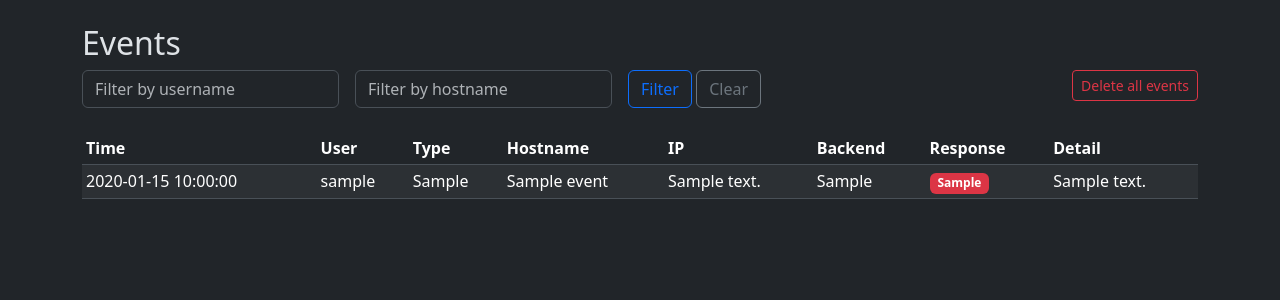
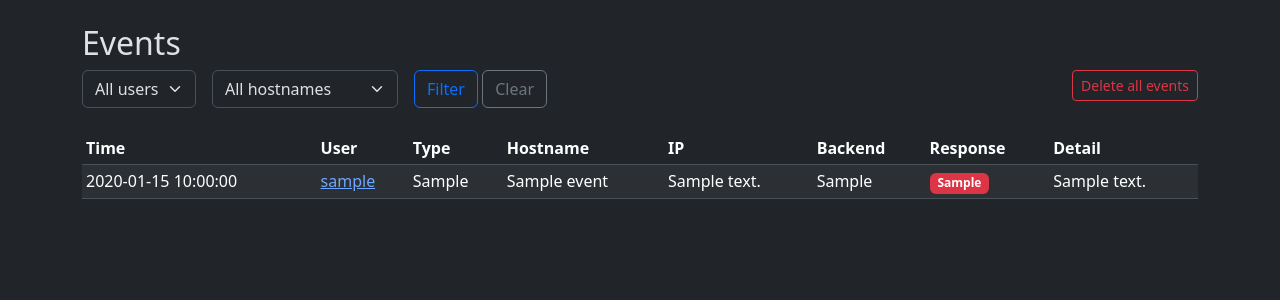
Before and after one commit to brendanbank/dyndns-route53, a Flask app: page /admin/events in a window 1280 px wide. Shown: the part 56-356 px from the top of the page. Run offline with Flask 3, Linux system fonts and the light colour scheme; a user stored in the database is signed in; tables that the repository leaves empty hold one stand-in row (values such as "Sample post"); parts of the project's set-up code (start-up, migrations or seed data) failed here and were passed over; some libraries are stand-ins or nearby versions.

Commit message:
Add per-user web login toggle and improve admin UI navigation
Add a web_login column to the User model so API-only users can be
blocked from the web UI while retaining DynDNS API access. New users
default to web login disabled; the admin bootstrap sets it to true.
Includes migration for existing databases that enables web login for
admin users.

Improve cross-linking throughout the admin UI: hostnames link to their
domain, domains list hostname owners with links to user pages, and
event tables on both dashboard and events pages link usernames and
hostnames to their respective admin pages. Convert event filters from
text inputs to dropdown selects.

```diff
--- a/dyndns.py
+++ b/dyndns.py
@@ -74,6 +74,16 @@ def create_app(config_class=None):
         except Exception:
             db.session.rollback()
 
+        # One-time migration: add web_login column to users table
+        try:
+            db.session.execute(db.text('ALTER TABLE users ADD COLUMN web_login BOOLEAN NOT NULL DEFAULT 0'))
+            db.session.commit()
+            # Enable web login for existing admin users
+            db.session.execute(db.text("UPDATE users SET web_login = 1 WHERE role = 'admin'"))
+            db.session.commit()
+        except Exception:
+            db.session.rollback()
+
         # One-time migration: populate hostname_backends for existing hostnames
         # This ensures all existing hostnames have all their domain backends enabled
         try:
@@ -110,6 +120,7 @@ def create_app(config_class=None):
                     password_hash=password_hash,
                     role='admin',
                     is_active=True,
+                    web_login=True,
                 )
                 admin_totp = os.environ.get('ADMIN_TOTP_SECRET')
                 if admin_totp:
--- a/forms.py
+++ b/forms.py
@@ -15,6 +15,7 @@ class UserForm(FlaskForm):
     password = PasswordField('Password', validators=[Optional(), Length(min=8)])
     role = SelectField('Role', choices=[('user', 'User'), ('admin', 'Admin')])
     is_active = BooleanField('Active', default=True)
+    web_login = BooleanField('Web Login', default=False)
     submit = SubmitField('Save')
 
     def __init__(self, original_username=None, *args, **kwargs):
--- a/models.py
+++ b/models.py
@@ -30,6 +30,7 @@ class User(UserMixin, db.Model):
     password_hash = db.Column(db.String(128), nullable=False)
     role = db.Column(db.String(10), nullable=False, default='user')
     is_active = db.Column(db.Boolean, nullable=False, default=True)
+    web_login = db.Column(db.Boolean, nullable=False, default=False)
     created_at = db.Column(db.DateTime, default=lambda: datetime.now(timezone.utc))
     updated_at = db.Column(db.DateTime, default=lambda: datetime.now(timezone.utc),
                            onupdate=lambda: datetime.now(timezone.utc))
--- a/templates/domains/edit.html
+++ b/templates/domains/edit.html
@@ -69,8 +69,8 @@
 <ul class="list-group mb-3">
     {% for hn in domain.hostnames %}
     <li class="list-group-item d-flex justify-content-between">
-        {{ hn.name }}
-        <span class="text-muted">{{ hn.user.username }}</span>
+        <a href="{{ url_for('web.user_hostnames', user_id=hn.user_id) }}">{{ hn.name }}</a>
+        <a href="{{ url_for('web.user_edit', user_id=hn.user_id) }}" class="text-muted">{{ hn.user.username }}</a>
     </li>
     {% endfor %}
 </ul>
--- a/templates/events/list.html
+++ b/templates/events/list.html
@@ -6,11 +6,21 @@
 <form method="GET" class="row g-3 mb-4">
     {% if current_user.is_admin %}
     <div class="col-auto">
-        <input type="text" class="form-control" name="username" value="{{ username_filter }}" placeholder="Filter by username">
+        <select class="form-select" name="username">
+            <option value="">All users</option>
+            {% for u in all_users %}
+            <option value="{{ u.username }}" {{ 'selected' if u.username == username_filter else '' }}>{{ u.username }}</option>
+            {% endfor %}
+        </select>
     </div>
     {% endif %}
     <div class="col-auto">
-        <input type="text" class="form-control" name="hostname" value="{{ hostname_filter }}" placeholder="Filter by hostname">
+        <select class="form-select" name="hostname">
+            <option value="">All hostnames</option>
+            {% for hn in all_hostnames %}
+            <option value="{{ hn.name }}" {{ 'selected' if hn.name == hostname_filter else '' }}>{{ hn.name }}</option>
+            {% endfor %}
+        </select>
     </div>
     <div class="col-auto">
         <button type="submit" class="btn btn-outline-primary">Filter</button>
@@ -48,9 +58,23 @@
             {% for event in events.items %}
             <tr>
                 <td>{{ event.created_at.strftime('%Y-%m-%d %H:%M:%S') if event.created_at else '' }}</td>
-                {% if current_user.is_admin %}<td>{{ event.username }}</td>{% endif %}
+                {% if current_user.is_admin %}
+                <td>
+                    {% if event.user_id in user_map %}
+                    <a href="{{ url_for('web.user_edit', user_id=event.user_id) }}">{{ event.username }}</a>
+                    {% else %}
+                    {{ event.username }}
+                    {% endif %}
+                </td>
+                {% endif %}
                 <td>{{ event.event_type }}</td>
-                <td>{{ event.hostname or '' }}</td>
+                <td>
+                    {% if event.hostname and event.hostname in hostname_map %}
+                    <a href="{{ url_for('web.user_hostnames', user_id=hostname_map[event.hostname].user_id) }}">{{ event.hostname }}</a>
+                    {% else %}
+                    {{ event.hostname or '' }}
+                    {% endif %}
+                </td>
                 <td>{{ event.ip_address or '' }}</td>
                 <td>{{ event.backend_type or '' }}</td>
                 <td>
--- a/templates/hostnames/list.html
+++ b/templates/hostnames/list.html
@@ -19,7 +19,7 @@
             {% for hn in hostnames %}
             <tr>
                 <td>{{ hn.name }}</td>
-                <td>{{ hn.domain.name }}</td>
+                <td><a href="{{ url_for('web.domain_edit', domain_id=hn.domain.id) }}">{{ hn.domain.name }}</a></td>
                 <td>
                     {% if hn.backends %}
                         {% for b in hn.backends %}
--- a/templates/users/edit.html
+++ b/templates/users/edit.html
@@ -30,6 +30,10 @@
             <div class="mb-3 form-check">
                 {{ form.is_active(class="form-check-input") }}
                 {{ form.is_active.label(class="form-check-label") }}
+            </div>
+            <div class="mb-3 form-check">
+                {{ form.web_login(class="form-check-input") }}
+                {{ form.web_login.label(class="form-check-label") }}
             </div>
             <div class="d-flex gap-2">
                 {{ form.submit(class="btn btn-primary") }}
--- a/templates/users/list.html
+++ b/templates/users/list.html
@@ -12,6 +12,7 @@
                 <th>Username</th>
                 <th>Role</th>
                 <th>Active</th>
+                <th>Web Login</th>
                 <th>2FA</th>
                 <th>Hostnames</th>
                 <th>Created</th>
@@ -24,6 +25,7 @@
                 <td><a href="{{ url_for('web.user_edit', user_id=user.id) }}">{{ user.username }}</a></td>
                 <td><span class="badge bg-{{ 'warning' if user.is_admin else 'secondary' }}">{{ user.role }}</span></td>
                 <td>{{ 'Yes' if user.is_active else 'No' }}</td>
+                <td>{{ 'Yes' if user.web_login else 'No' }}</td>
                 <td><span class="badge bg-{{ 'success' if user.has_totp else 'secondary' }}">{{ 'Yes' if user.has_totp else 'No' }}</span></td>
                 <td>{{ user.hostnames|length }}</td>
                 <td>{{ user.created_at.strftime('%Y-%m-%d') if user.created_at else '' }}</td>
--- a/web_routes.py
+++ b/web_routes.py
@@ -51,6 +51,9 @@ def login():
     if form.validate_on_submit():
         user = authenticate_dyndns_user(form.username.data, form.password.data)
         if user:
+            if not user.web_login:
+                flash('Web login is not enabled for this account.', 'danger')
+                return render_template('login.html', form=form)
             session['pending_2fa_user_id'] = user.id
             session['next_url'] = request.args.get('next')
             if user.has_totp:
@@ -153,13 +156,23 @@ def dashboard():
         hostname_count = Hostname.query.count()
         event_count = Event.query.count()
         recent_events = Event.query.order_by(Event.created_at.desc()).limit(10).all()
-        return render_template('dashboard.html', user_count=user_count, domain_count=domain_count,
-                               hostname_count=hostname_count, event_count=event_count,
-                               recent_events=recent_events)
     else:
         user_hostnames = Hostname.query.filter_by(user_id=current_user.id).all()
         recent_events = Event.query.filter_by(user_id=current_user.id).order_by(Event.created_at.desc()).limit(10).all()
-        return render_template('dashboard.html', user_hostnames=user_hostnames, recent_events=recent_events)
+
+    # Build lookup dicts for linking users and hostnames in recent events
+    user_ids = {e.user_id for e in recent_events}
+    user_map = {u.id: u for u in User.query.filter(User.id.in_(user_ids)).all()} if user_ids else {}
+    hostname_names = {e.hostname for e in recent_events if e.hostname}
+    hostname_map = {h.name: h for h in Hostname.query.filter(Hostname.name.in_(hostname_names)).all()} if hostname_names else {}
+
+    if current_user.is_admin:
+        return render_template('dashboard.html', user_count=user_count, domain_count=domain_count,
+                               hostname_count=hostname_count, event_count=event_count,
+                               recent_events=recent_events, user_map=user_map, hostname_map=hostname_map)
+    else:
+        return render_template('dashboard.html', user_hostnames=user_hostnames, recent_events=recent_events,
+                               user_map=user_map, hostname_map=hostname_map)
 
 
 # --- User Management (Admin) ---
@@ -180,7 +193,8 @@ def user_create():
     if form.validate_on_submit():
         hashed = bcrypt.hashpw(form.password.data.encode('utf8'), bcrypt.gensalt()).decode()
         user = User(username=form.username.data, password_hash=hashed,
-                    role=form.role.data, is_active=form.is_active.data)
+                    role=form.role.data, is_active=form.is_active.data,
+                    web_login=form.web_login.data)
         db.session.add(user)
         db.session.commit()
         flash(f'User "{user.username}" created.', 'success')
@@ -200,6 +214,7 @@ def user_edit(user_id):
             user.password_hash = bcrypt.hashpw(form.password.data.encode('utf8'), bcrypt.gensalt()).decode()
         user.role = form.role.data
         user.is_active = form.is_active.data
+        user.web_login = form.web_login.data
         db.session.commit()
         flash(f'User "{user.username}" updated.', 'success')
         return redirect(url_for('web.user_edit', user_id=user.id))
@@ -494,13 +509,29 @@ def event_list():
         query = query.filter_by(user_id=current_user.id)
 
     if username_filter and current_user.is_admin:
-        query = query.filter(Event.username.ilike(f'%{username_filter}%'))
+        query = query.filter(Event.username == username_filter)
     if hostname_filter:
-        query = query.filter(Event.hostname.ilike(f'%{hostname_filter}%'))
+        query = query.filter(Event.hostname == hostname_filter)
 
     events = query.order_by(Event.created_at.desc()).paginate(page=page, per_page=ITEMS_PER_PAGE, error_out=False)
+
+    # Build lookup dicts for linking users and hostnames
+    user_ids = {e.user_id for e in events.items}
+    user_map = {u.id: u for u in User.query.filter(User.id.in_(user_ids)).all()} if user_ids else {}
+
+    hostname_names = {e.hostname for e in events.items if e.hostname}
+    hostname_map = {h.name: h for h in Hostname.query.filter(Hostname.name.in_(hostname_names)).all()} if hostname_names else {}
+
+    # Dropdown choices
+    all_users = User.query.order_by(User.username).all() if current_user.is_admin else []
+    if current_user.is_admin:
+        all_hostnames = Hostname.query.order_by(Hostname.name).all()
+    else:
+        all_hostnames = Hostname.query.filter_by(user_id=current_user.id).order_by(Hostname.name).all()
+
     return render_template('events/list.html', events=events, username_filter=username_filter,
-                           hostname_filter=hostname_filter)
+                           hostname_filter=hostname_filter, user_map=user_map, hostname_map=hostname_map,
+                           all_users=all_users, all_hostnames=all_hostnames)
 
 
 @web_bp.route('/admin/events/clear', methods=['POST'])
```
Also changed, not shown: templates/dashboard.html (+16 -2 lines), tests/conftest.py (+2 -0 lines), tests/test_app.py (+73 -1 lines).
